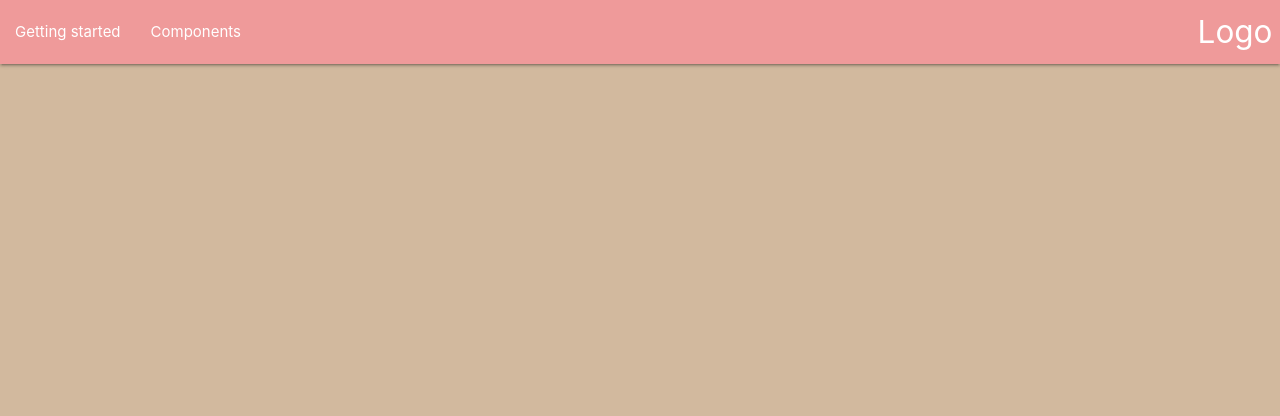
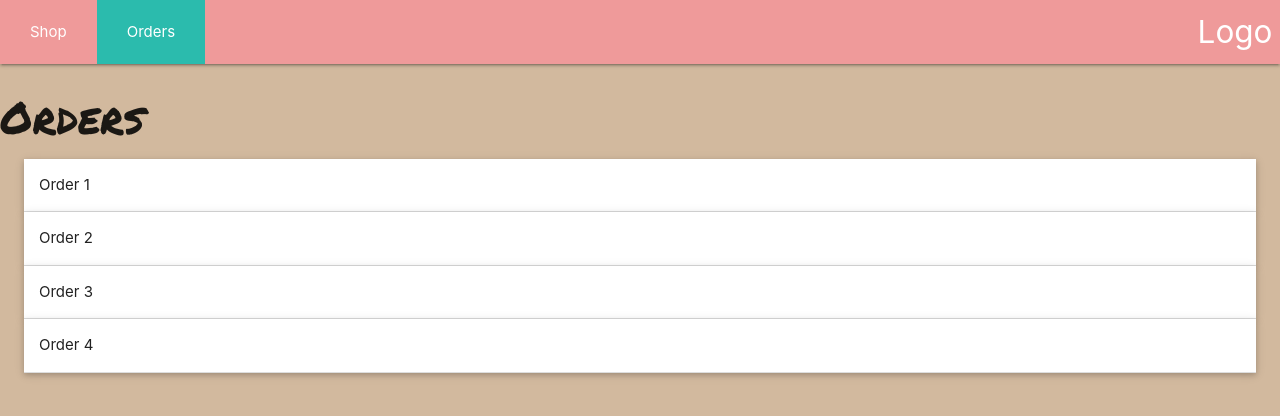
Before and after one commit to TijanaStojkov/shop, a React (Create React App) app: page /shop/orders in a window 1280 px wide. Shown: the top 416 px of the page. Built offline with nearby package versions, Linux system fonts and the light colour scheme.

Commit message:
navbar links

```diff
--- a/src/components/Layout/Layout.js
+++ b/src/components/Layout/Layout.js
@@ -4,7 +4,8 @@ import { Route, Switch } from 'react-router-dom'
 //components
 import Navbar from '../Navbar/Navbar';
 import Shop from '../Shop/Shop';
-import Checkout from '../Shop/Checkout/Checkout'
+import Checkout from '../Shop/Checkout/Checkout';
+import Orders from '../Shop/Orders/Orders'
 
 const layout = () => {
   return (
@@ -13,6 +14,7 @@ const layout = () => {
       <Switch>
         <Route exact path={'/'} component={Shop}/>
         <Route path={'/checkout'} component={Checkout}/>
+        <Route path={'/orders'} component={Orders}/>
       </Switch>
     </div>
   );
--- a/src/components/Navbar/Navbar.js
+++ b/src/components/Navbar/Navbar.js
@@ -1,5 +1,7 @@
 import React from 'react';
-import { Navbar, Icon, NavItem } from 'react-materialize'
+import { Navbar, Icon, NavItem } from 'react-materialize';
+import { NavLink } from 'react-router-dom';
+import './Navbar.scss'
 
 const nav = () => {
     return (
@@ -20,12 +22,8 @@ const nav = () => {
                 preventScrolling: true
             }}
             >
-            <NavItem onClick={function noRefCheck(){}}>
-                Getting started
-            </NavItem>
-            <NavItem href="components.html">
-                Components
-            </NavItem>
+                <NavLink to='/' exact><NavItem >Shop</NavItem></NavLink>
+                <NavLink to='/Orders'><NavItem >Orders</NavItem></NavLink>
         </Navbar>
     )
 }
--- /dev/null
+++ b/src/components/Navbar/Navbar.scss
@@ -0,0 +1,5 @@
+@import '../../assets/scss/variables.scss';
+
+.hide-on-med-and-down a.active {
+    background-color: $primaryColor !important;
+}
--- /dev/null
+++ b/src/components/Shop/Orders/Order/Order.js
@@ -0,0 +1,49 @@
+import React, { Component } from 'react';
+import Aux from '../../../hoc/Auxilary/Auxilary';
+import {CollapsibleItem, Icon, Collapsible } from 'react-materialize'
+
+
+class Order extends Component {
+    render() {
+        return (
+            <Aux>
+                <Collapsible
+                    accordion
+                    popout
+                    >
+                    <CollapsibleItem
+                        expanded={false}
+                        header="Order 1"
+                        node="div"
+                    >
+                        Details
+                    </CollapsibleItem>
+                    <CollapsibleItem
+                        expanded={false}
+                        header="Order 2"
+                        node="div"
+                    >
+                        Details
+                    </CollapsibleItem>
+                    <CollapsibleItem
+                        expanded={false}
+                        header="Order 3"
+                        node="div"
+                    >
+                        Details
+                    </CollapsibleItem>
+                    <CollapsibleItem
+                        expanded={false}
+                        header="Order 4"
+                        node="div"
+                    >
+                        Details
+                    </CollapsibleItem>
+
+                </Collapsible>
+            </Aux>
+        )
+    }
+}
+
+export default Order;
--- /dev/null
+++ b/src/components/Shop/Orders/Orders.js
@@ -0,0 +1,17 @@
+import React, { Component } from 'react';
+import Aux from '../../hoc/Auxilary/Auxilary';
+import Order from './Order/Order'
+
+
+class Orders extends Component {
+    render() {
+        return (
+            <Aux>
+                <h3>Orders</h3>
+                <Order />
+            </Aux>
+        )
+    }
+}
+
+export default Orders;
```
